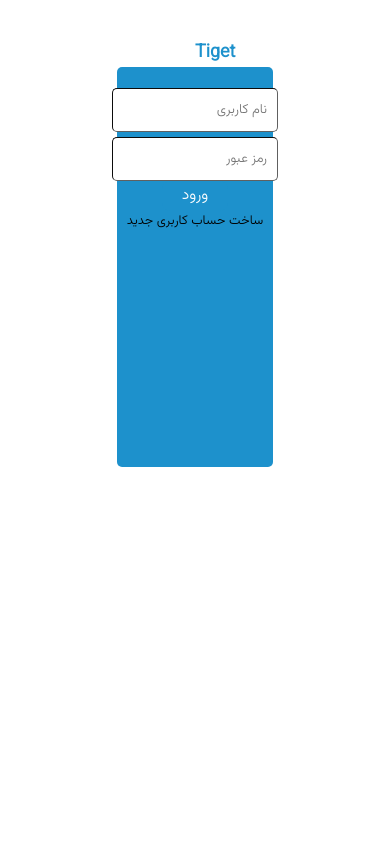
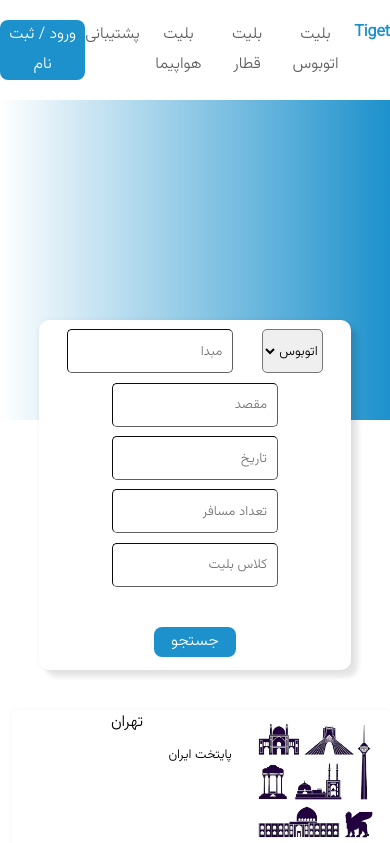
Before and after one commit to TiGet-SBU/TiGet_Frontend, a React (Create React App) app in the folder tiget-front/: page / in a window 390 px wide. Shown: the top 843 px of the page. Built offline with nearby package versions, Linux system fonts and the light colour scheme.

Commit message:
made pages responsive

```diff
--- a/tiget-front/src/App.tsx
+++ b/tiget-front/src/App.tsx
@@ -4,7 +4,7 @@ import LoginPage from './Pages/LoginPage/LoginPage';
 function App() {
   return (
     <div >
-      <LoginPage/>
+      <LandingPage/>
     </div>
   );
 }
--- a/tiget-front/src/Components/Description-card/DescriptionCard.css
+++ b/tiget-front/src/Components/Description-card/DescriptionCard.css
@@ -38,3 +38,8 @@
     width: 30%;
     box-shadow: 0 0 5px rgba(0,0,0,.05), 7px 7px 5px rgba(0,0,0,.1);
 }
+@media only screen and (max-width: 768px) {
+    .card-holder{
+        width: 100%;
+    }
+}
--- a/tiget-front/src/Pages/LandingPage/LandingPage.css
+++ b/tiget-front/src/Pages/LandingPage/LandingPage.css
@@ -18,3 +18,13 @@
     flex-wrap: wrap;
     direction: rtl;
 }
+@media only screen and (max-width: 1056px) {
+    .SearchForm-Container{
+        height: 250px;
+    }
+}
+@media only screen and (max-width : 391px) {
+    .SearchForm-Container{
+        height: 350px;
+    }
+}
```
